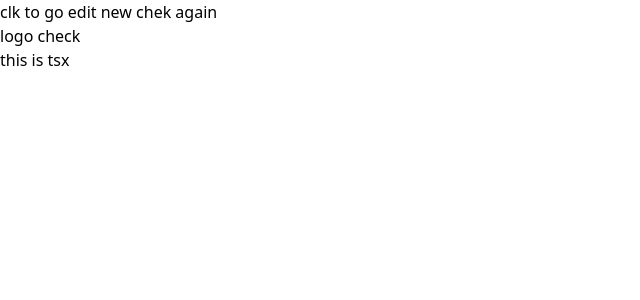
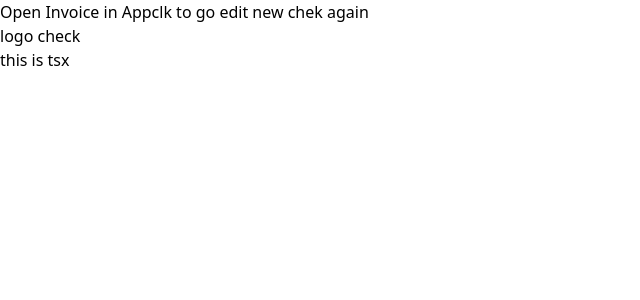
Before and after one commit to ShaikImamPasha/google_anal, a Next.js app: page / in a window 1280 px wide. Shown: the top 300 px of the page, without its empty margins (0-640 px from the left). Built offline with nearby package versions, Linux system fonts and the light colour scheme; no server answers.

Commit message:
in adding

```diff
--- a/src/app/page.js
+++ b/src/app/page.js
@@ -27,6 +27,10 @@ const structuredData = {
 
 export default function Home() {
   return <>
+  <a href="https://google-anal.vercel.app/invoice/create">
+  Open Invoice in App
+</a>
+
    <Script
                   id="structured-data-itemlist-main" // Unique id for the script
         key="structured-data"
```
